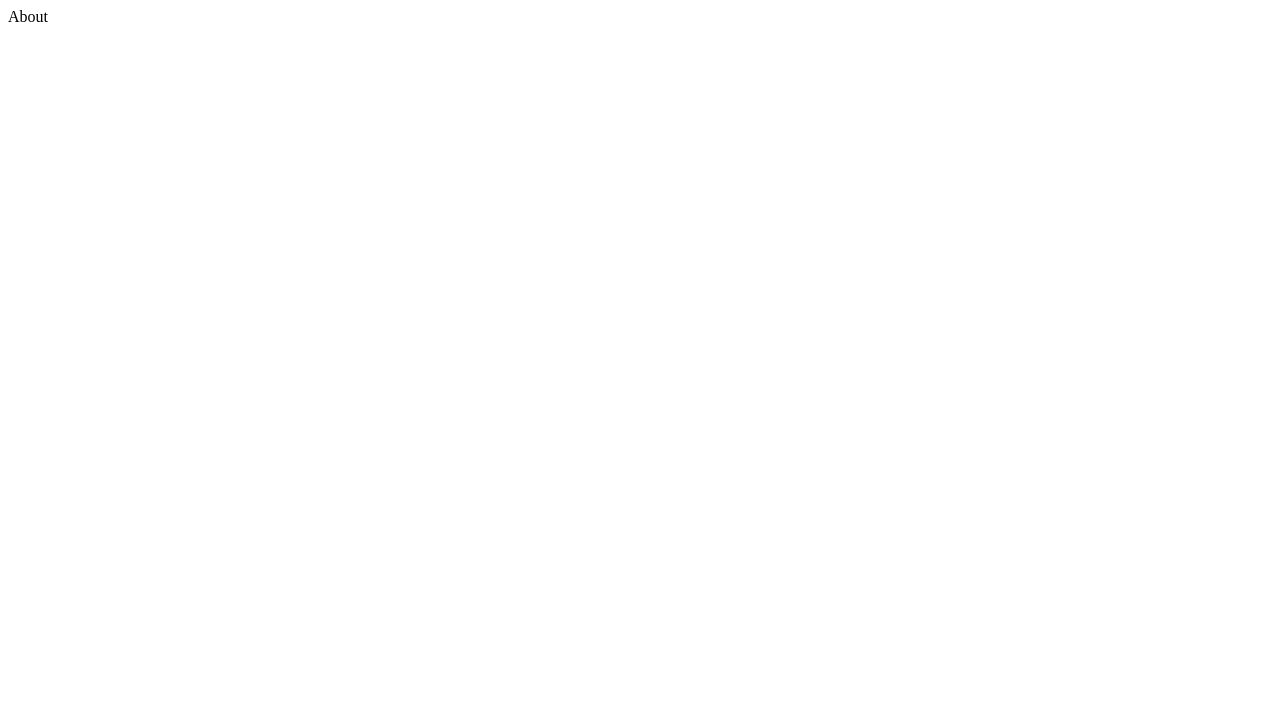
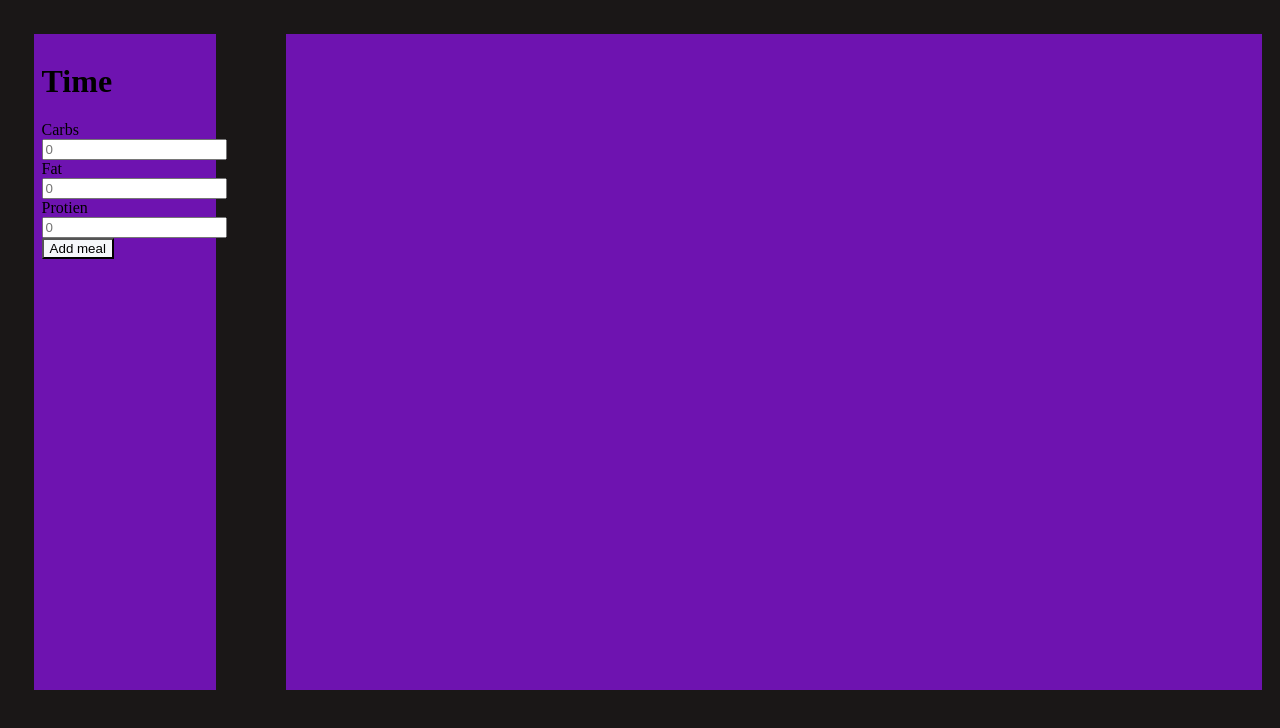
Before and after one commit to teimyw8/EatingTracker, a Next.js app in the folder front/: page / in a window 1280 px wide. Shown: the top 728 px of the page. Built offline with nearby package versions, Linux system fonts and the light colour scheme.

Commit message:
added some frontend structure

```diff
--- /dev/null
+++ b/front/pages/_app.tsx
@@ -0,0 +1,43 @@
+import { FC, useEffect } from 'react'
+import { useRouter } from 'next/router'
+import { AppContext, AppProps } from 'next/app'
+import Head from 'next/head'
+import '../styling/home.css'
+
+
+const MyApp: FC<AppProps> = ({ Component, ...rest }) => {
+
+
+  return (
+    <div>
+      <AppShell Component={Component} {...rest} />
+    </div>
+  )
+}
+
+const AppShell: FC<AppProps> = ({ Component, ...rest }) => {
+  const router = useRouter()
+  //const check = checkOnlyCookie()
+  useEffect(() => {
+
+    const handleRouteChange = (url: any) => {
+      window.scrollTo(0, 0)
+    }
+    router.events.on('routeChangeComplete', handleRouteChange)
+
+    return () => {
+      router.events.off('routeChangeComplete', handleRouteChange)
+    }
+  }, [router, router.events])
+
+  return (
+    <>
+      <Head>
+        <meta name="viewport" content="width=device-width" initial-scale="1" />
+      </Head>
+      <Component {...rest} />
+    </>
+  )
+}
+
+export default MyApp
--- a/front/pagesImpl/homeImpl.tsx
+++ b/front/pagesImpl/homeImpl.tsx
@@ -1,4 +1,102 @@
+import styled from '@emotion/styled'
+import { useState } from 'react';
 
-export default function About() {
-    return <div>About</div>
+export default function Home() {
+
+    const [carbs, setCarbs] = useState('');
+    const [fat, setFat] = useState('');
+    const [protien, setProtien] = useState('');
+
+    const submitMeal = () => {
+
+    }
+    return <MainDiv>
+       <LeftSide>
+        <h1>
+           Time
+        </h1>
+        <form onSubmit={submitMeal}>
+            <label >
+                Carbs
+            </label>
+            <input type="text"
+            id="carbs"
+            placeholder='0'
+            value={carbs}
+            onChange={(e) => setCarbs(e.target.value)}
+            required>
+            </input>
+    <div>
+            <label>
+                Fat
+            </label>
+
+            <input type="text"
+             id="fat"
+             placeholder='0'
+             value={fat}
+             onChange={(e) => setFat(e.target.value)}
+             required>
+            </input>
+            </div>
+
+            <label>
+                Protien
+            </label>
+            <input type="text"
+            id="protien"
+            placeholder='0'
+            value={protien}
+            onChange={(e) => setProtien(e.target.value)}
+            required>
+            </input>
+<div>
+</div>
+        <MealButton type="submit">
+        Add meal
+        </MealButton>
+        </form>
+
+        </LeftSide>
+
+       <RightSide>
+
+       </RightSide>
+    </MainDiv>
 }
+
+//divs
+const MainDiv = styled.div`
+
+height: 100vh;
+width: 100vw;
+background: #1a1717;
+background-size: auto;
+
+`
+const LeftSide = styled.div`
+
+height: 80vh;
+width: 13vw;
+margin: 2vw;
+padding: 1vh;
+background: #6e13b0;
+background-size: auto;
+float:left;
+`
+const RightSide = styled.div`
+
+height: 80vh;
+width: 75vw;
+margin: 2vw;
+padding: 1vh;
+background: #6e13b0;
+background-size: auto;
+float:right;
+
+`
+
+const MealButton = styled.button`
+background: #f5f7fa;
+justify-content: center;
+`
--- /dev/null
+++ b/front/styling/home.css
@@ -0,0 +1,5 @@
+html,body{
+    height:100%;
+     min-height:100%;
+     background: #1a1717;
+    }
```
Also changed, not shown: front/package.json (+6 -4 lines), 1 other file (tests, documents, lock files or other folders).
